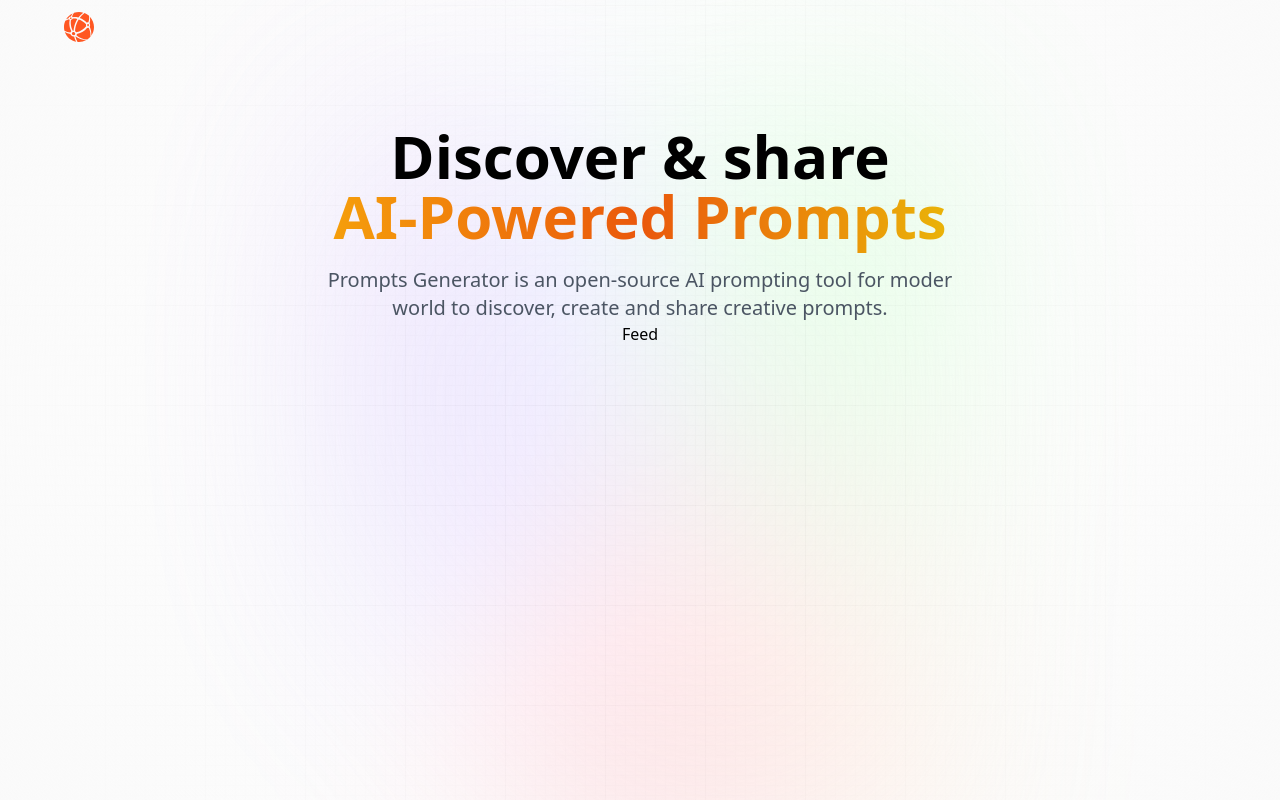
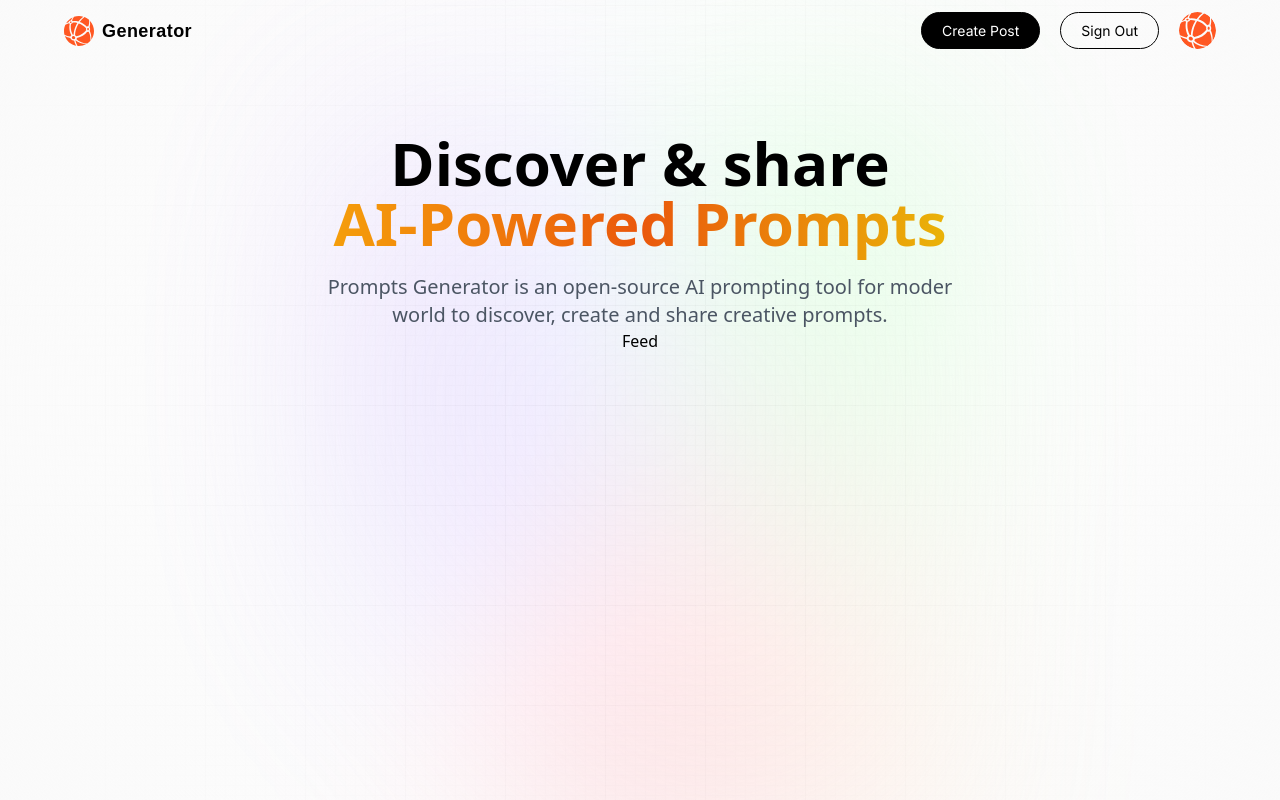
Before and after one commit to AkashKumarSingh11032001/prompt_generator, a Next.js app: page / in a window 1280 px wide. Built offline with nearby package versions, Linux system fonts and the light colour scheme.

Commit message:
desktop view

```diff
--- a/components/Nav.jsx
+++ b/components/Nav.jsx
@@ -6,6 +6,7 @@
 import { signIn, signOut, useSession, getProviders } from "next-auth/react";
 
 const Nav = () => {
+  const isUserLoggeedIn = true;
   return (
     <nav className="flex-between w-full mb-16 pt-3">
       <Link href="/" className="flex gap-2 flex-center">
@@ -16,7 +17,41 @@
           height={30}
           className="object-contain"
         />
+        <p className="logo_text">Generator</p>
       </Link>
+
+      {/* Desktop View */}
+      <div className="sm:flex hidden">
+        {isUserLoggeedIn ? (
+          // left side view of navigation bar
+          <div>
+            <div className="flex gap-3 md:gap-5">
+              {/* create post */}
+              <Link href="/create-prompt" className="black_btn">
+                Create Post
+              </Link>
+
+              {/* sign out button */}
+              <button className="outline_btn" type="button" onClick={signOut}>
+                Sign Out
+              </button>
+
+              {/* profile image */}
+              <Link href="/profile">
+                <Image
+                  src="/assets/images/logo.svg"
+                  alt="Profile"
+                  width={37}
+                  height={37}
+                  className="rounded-full"
+                />
+              </Link>
+            </div>
+          </div>
+        ) : (
+          <></>
+        )}
+      </div>
     </nav>
   );
 };
```
